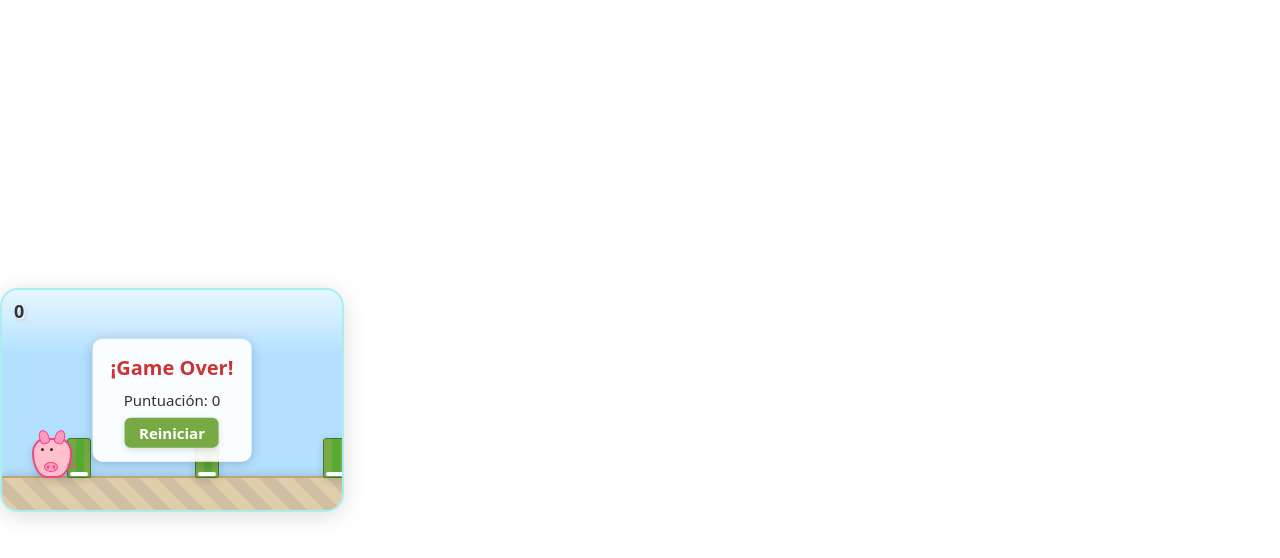
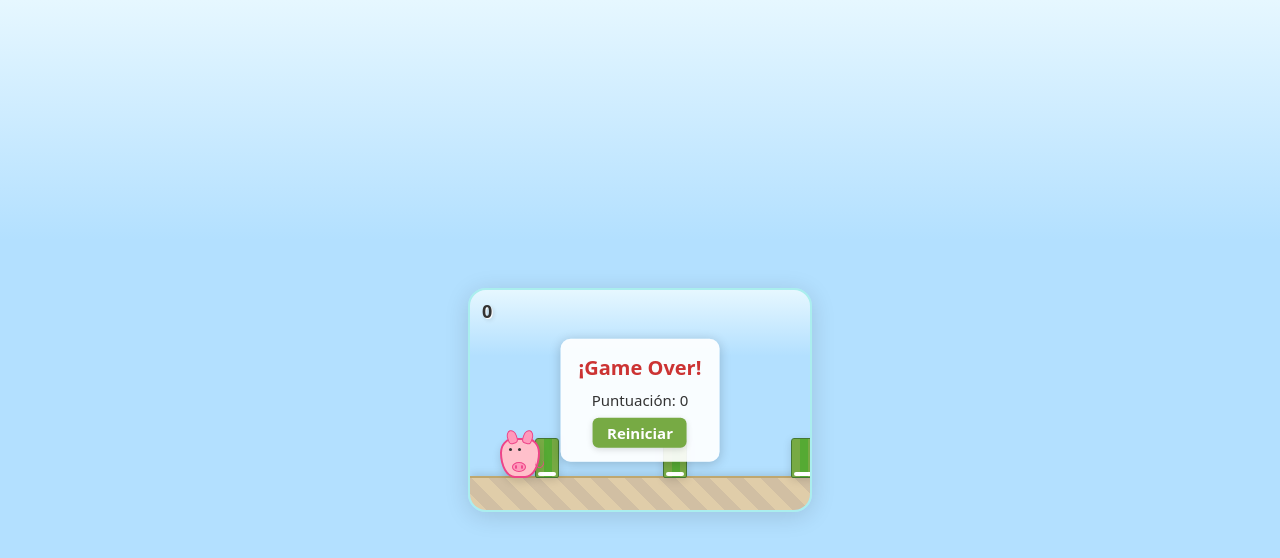
Before and after one commit to Sanguzsua/PorkyJump, a React (Vite) app: page / in a window 1280 px wide. Shown: the top 558 px of the page. Built offline with nearby package versions, Linux system fonts and the light colour scheme.

Commit message:
correccion

```diff
--- a/src/App.jsx
+++ b/src/App.jsx
@@ -141,9 +141,22 @@ function App() {
   };
 
   // Responsive scaling
-  const scale = Math.min(1, windowW / (GAME_WIDTH + 16));
+  // Mejorar escala para móvil y asegurar fondo visible
+  const windowH = typeof window !== 'undefined' ? window.innerHeight : 600;
+  const scale = Math.min(1, windowW / (GAME_WIDTH + 16), windowH / (GAME_HEIGHT + 32));
 
   return (
+    <div
+      style={{
+        minHeight: '100vh',
+        minWidth: '100vw',
+        background: "linear-gradient(to top, #b3e0ff 70%, #e6f7ff 100%)",
+        display: "flex",
+        alignItems: "center",
+        justifyContent: "center",
+        overflow: "auto",
+      }}
+    >
       <div
         style={{
           width: GAME_WIDTH * scale,
@@ -405,6 +418,7 @@ function App() {
         </div>
       )}
       </div>
+    </div>
   );
 }
 
```
Lines whose indentation alone changed are shown as unchanged.
